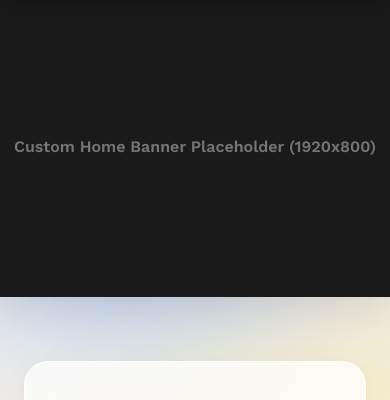
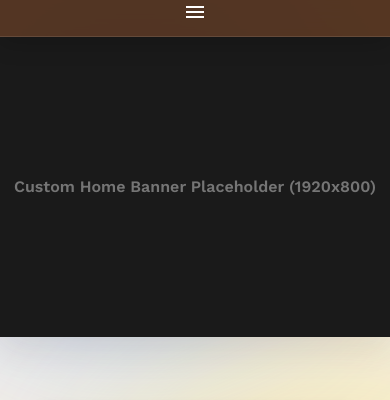
Before and after one commit to GPapers00/Website-AKPRO-IMPI-FTUI, a plain HTML site: page index.html in a window 390 px wide. Shown: the part 60-460 px from the top of the page. Drawn offline with nearby package versions, Linux system fonts and the light colour scheme.

Commit message:
responsive again part 3

```diff
--- a/index.html
+++ b/index.html
@@ -47,8 +47,7 @@
       </div>
 
       <!-- MOBILE MENU BUTTON -->
-      <button class="mobile-menu-btn material-symbols-outlined" id="mobile-menu-btn" aria-label="Toggle navigation"
-        style="display: none;">
+      <button class="mobile-menu-btn material-symbols-outlined" id="mobile-menu-btn" aria-label="Toggle navigation">
         menu
       </button>
 
```
